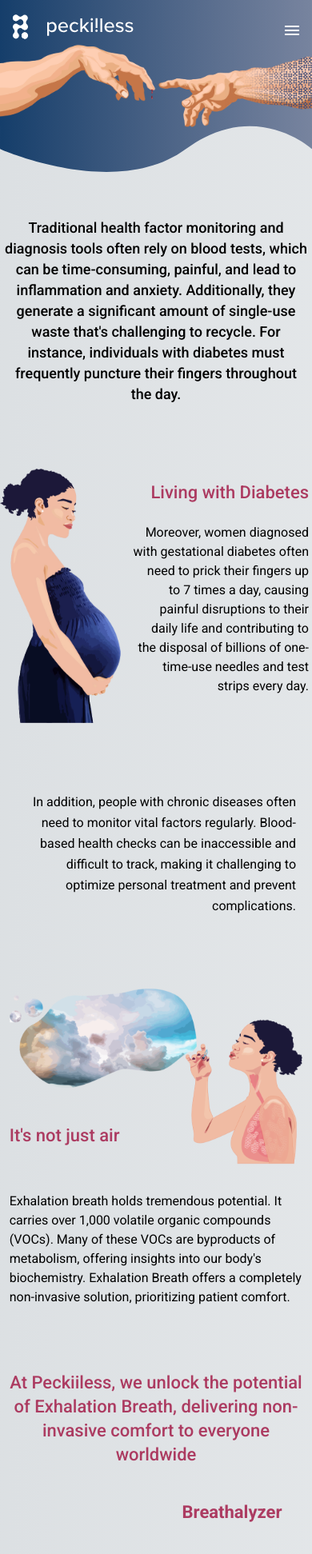
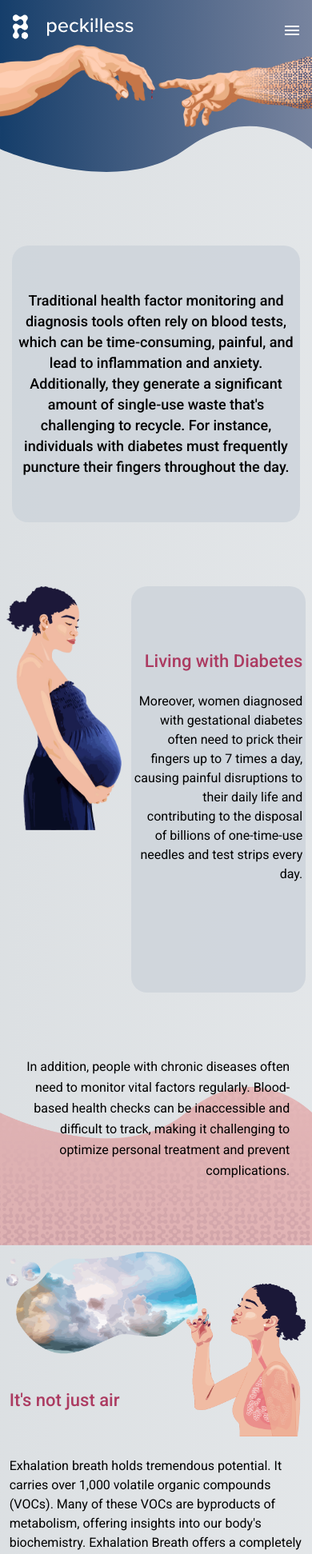
Before and after one commit to Peckiiless/peckiiless-website, a Next.js app: page /healthcare in a window 390 px wide. Shown: the top 1943 px of the page at 80% size. Built offline with nearby package versions, Linux system fonts and the light colour scheme.

Commit message:
update healthcare page

```diff
--- a/app/healthcare/BlowingLady.tsx
+++ b/app/healthcare/BlowingLady.tsx
@@ -18,7 +18,7 @@ export default function BlowingLady() {
 
       <div className="sm:absolute left-[20%] lg:left-[34%] right-1 sm:bottom-[25%] lg:bottom-[16%] xl:bottom-[10%] 2xl:bottom-0  sm:pl-28">
         <Image
-          src="/bubble-lady.svg"
+          src="/bubble-lady.png"
           width={1200}
           height={1200}
           alt="logo"
--- a/app/healthcare/HealthcareBanner.tsx
+++ b/app/healthcare/HealthcareBanner.tsx
@@ -2,7 +2,7 @@ import Image from "next/image";
 
 export default function HealthcareBanner() {
   return (
-    <div className="h-[30vw] lg:h-[50vw]">
+    <div className="h-[39vw] md:h-[45vw] lg:h-[50vw]">
       <Image
         src="/adam.png"
         alt="Image Alt Text"
@@ -22,8 +22,6 @@ export default function HealthcareBanner() {
         className="w-full absolute top-0 -z-10"
         priority={true}
       />
-
-      {/* <div className="bg-healthcare bg-contain xl:bg-cover  bg-no-repeat h-[60%]" /> */}
     </div>
   );
 }
--- a/app/healthcare/Pregnancy.tsx
+++ b/app/healthcare/Pregnancy.tsx
@@ -2,8 +2,9 @@ import Image from "next/image";
 
 export default function Pregnancy() {
   return (
-    <section className="">
-      <p className="text-center font-medium xs:text-[1.625rem] md:text-[1.875rem] text-[1.125rem]  leading-[1.625rem] xs:leading-[2.625rem] py-20 px-1 xs:py-44 xs:px-10 max-w-[75rem] mx-auto">
+    <section className="px-[2%] bg-productInfoPattern bg-no-repeat bg-contain  bg-bottom">
+      <div  className="px-[2%]">
+      <p className="rounded-[1.25rem] bg-grey100 text-center font-medium xs:text-[1.625rem] md:text-[1.875rem] text-[1.125rem]  leading-[1.625rem] xs:leading-[2.625rem] my-20 px-1 py-14 xs:px-10 max-w-[80rem] mx-auto">
         Traditional health factor monitoring and diagnosis tools often rely on
         blood tests, which can be time-consuming, painful, and lead to
         inflammation and anxiety. Additionally, they generate a significant
@@ -11,6 +12,7 @@ export default function Pregnancy() {
         instance, individuals with diabetes must frequently puncture their
         fingers throughout the day.
       </p>
+      </div>
       <div className="grid grid-cols-12 ">
         <div className="col-span-5 justify-self-center pr-3">
           <Image
@@ -21,7 +23,7 @@ export default function Pregnancy() {
             priority={true}
           />
         </div>
-        <div className="text-right col-span-7  md:px-[4rem] px-1 self-center xs:text-[1.25rem] md:text-[1.75rem] text-[1rem]">
+        <div className="bg-grey100 rounded-[1.25rem] text-right col-span-7 pt-16 pb-24  md:px-[4rem] px-1 self-center xs:text-[1.25rem] md:text-[1.75rem] text-[1rem]">
           <p className="font-medium xs:text-[2rem] md:text-[2.875rem] text-[1.375rem] text-primary-800 leading-[3.75rem] pb-2 lg:pb-10">
             Living with Diabetes
           </p>
--- a/app/healthcare/ProductBanner.tsx
+++ b/app/healthcare/ProductBanner.tsx
@@ -3,11 +3,13 @@ import CustomButton from "../components/CustomButton";
 
 export default function ProductBanner() {
   return (
-    <div className="">
-      <p className="text-center font-medium xs:text-[2rem] md:text-[2.625rem] text-[1.375rem] text-primary-800 leading-[1.875rem] xs:leading-[2.625rem] py-10 sm:py-32 max-w-[75rem] mx-auto px-2">
+    <div>
+      <div  className="px-[2%]">
+      <p className="rounded-[1.25rem] bg-grey100 text-center font-medium xs:text-[2rem] md:text-[2.625rem] text-[1.375rem] text-primary-800 leading-[1.875rem] xs:leading-[2.625rem] py-10 sm:py-24 mt-20 max-w-[75rem] mx-auto px-2">
         At Peckiiless, we unlock the potential of Exhalation Breath, delivering
         non-invasive comfort to everyone worldwide
       </p>
+      </div>
       <div className="grid grid-cols-12">
         <div className="col-span-7 self-end">
           <Image
--- a/tailwind.config.js
+++ b/tailwind.config.js
@@ -30,13 +30,15 @@ module.exports = {
         },
         "secondary-navy": "#444F77",
         "secondary-orange": "#f79761",
-        "nav": "#19416C",
+        nav: "#19416C",
         "light-white": {
           DEFAULT: "rgba(59,60,152,0.03)",
           100: "rgba(59,60,152,0.02)",
         },
         grey: "#2B3341",
         button: "rgba(255, 255, 255, 0.20)",
+        grey200: "rgba(23, 63, 107, 0.10)",
+        grey100: "rgba(207, 213, 220, 0.9)",
       },
       backgroundImage: {
         healthcare: "url('/adam.png')",
```
Also changed, not shown: public/bubble-lady.png, public/pattern-lady2.png.
